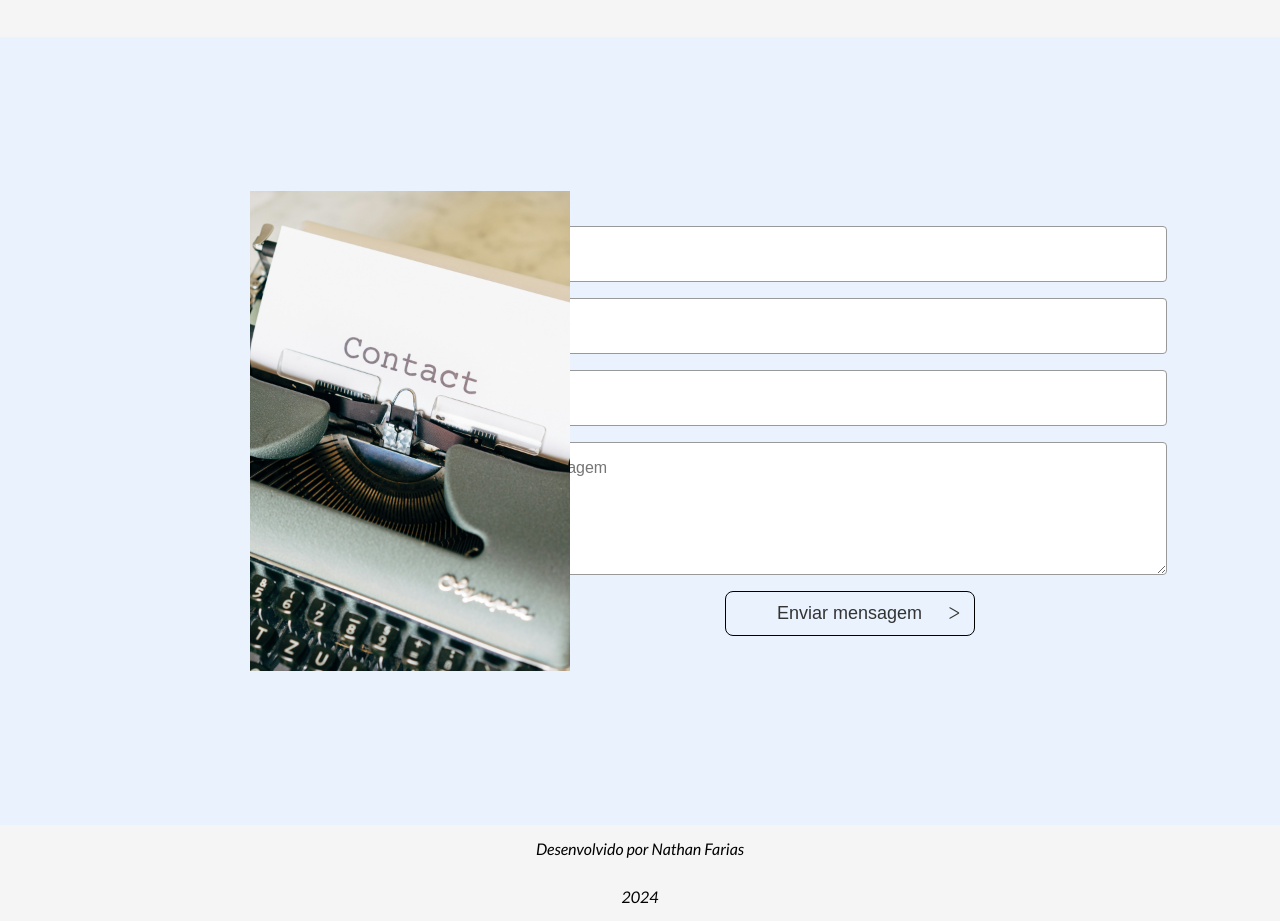
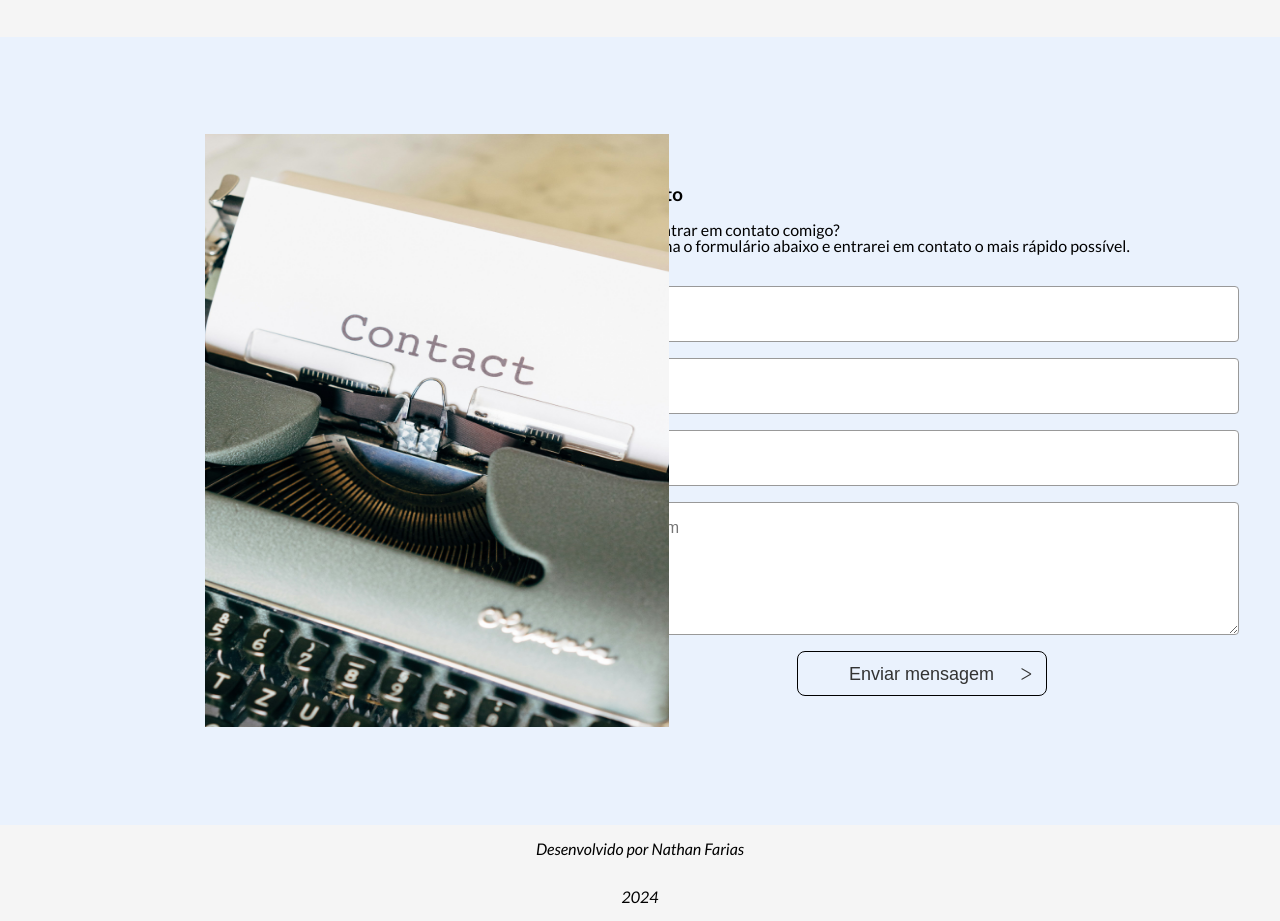
Before and after one commit to FMNathan/challenge-portfolio, a plain HTML site: page index.html in a window 1280 px wide. Shown: the part 5780-6701 px from the top of the page. Drawn offline with Linux system fonts and the light colour scheme.

Commit message:
Melhoria na foto do form.

```diff
--- a/index.html
+++ b/index.html
@@ -265,8 +265,16 @@
   <!--CONTATO-->
 
       <div class="form-pattern">
-        <img class="contact-img-form" src="assets/contact-img.jpg" alt="" width="25%">
+        <img class="contact-img-form" src="assets/contact-img.jpg" alt="imagem de contato no formulario">
         <form action="/pagina-processa-dados-do-form" method="post" id="contato">
+
+          <div class="contato-form">
+            <h3>Contato</h3>
+            <p>Quer entrar em contato comigo? <br>
+              Preencha o formulário abaixo e entrarei em contato o mais rápido possível.
+            </p>
+          </div>
+
           <div>
             <label for="nome">Nome</label>
             <input type="text" id="nome" />
--- a/styles.css
+++ b/styles.css
@@ -360,7 +360,9 @@ nav{
 
 .contact-img-form{
   position: relative;
-  left: 250px;
+  left: 16%;
+  height: 593px;
+  width: 464px;
 }
 
 form{
```
